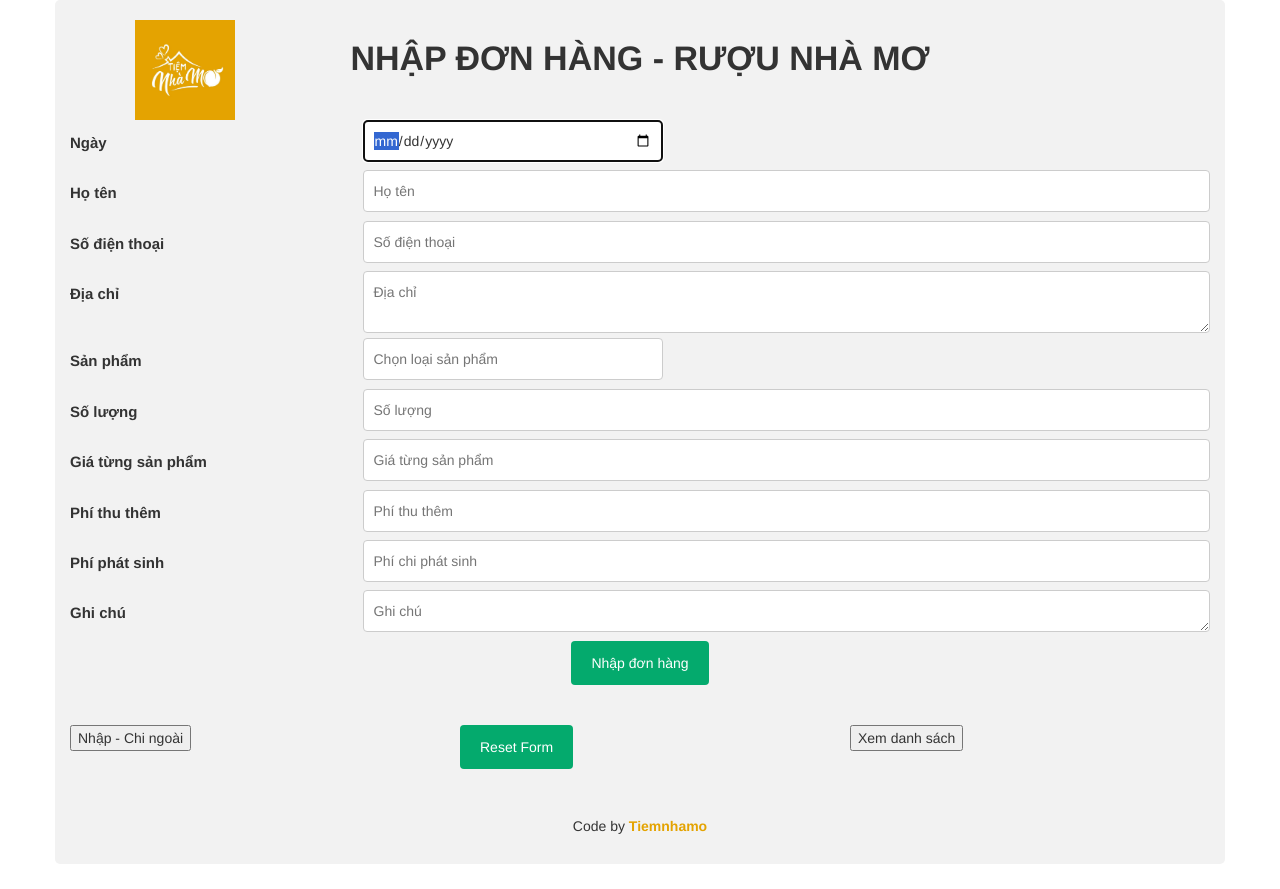
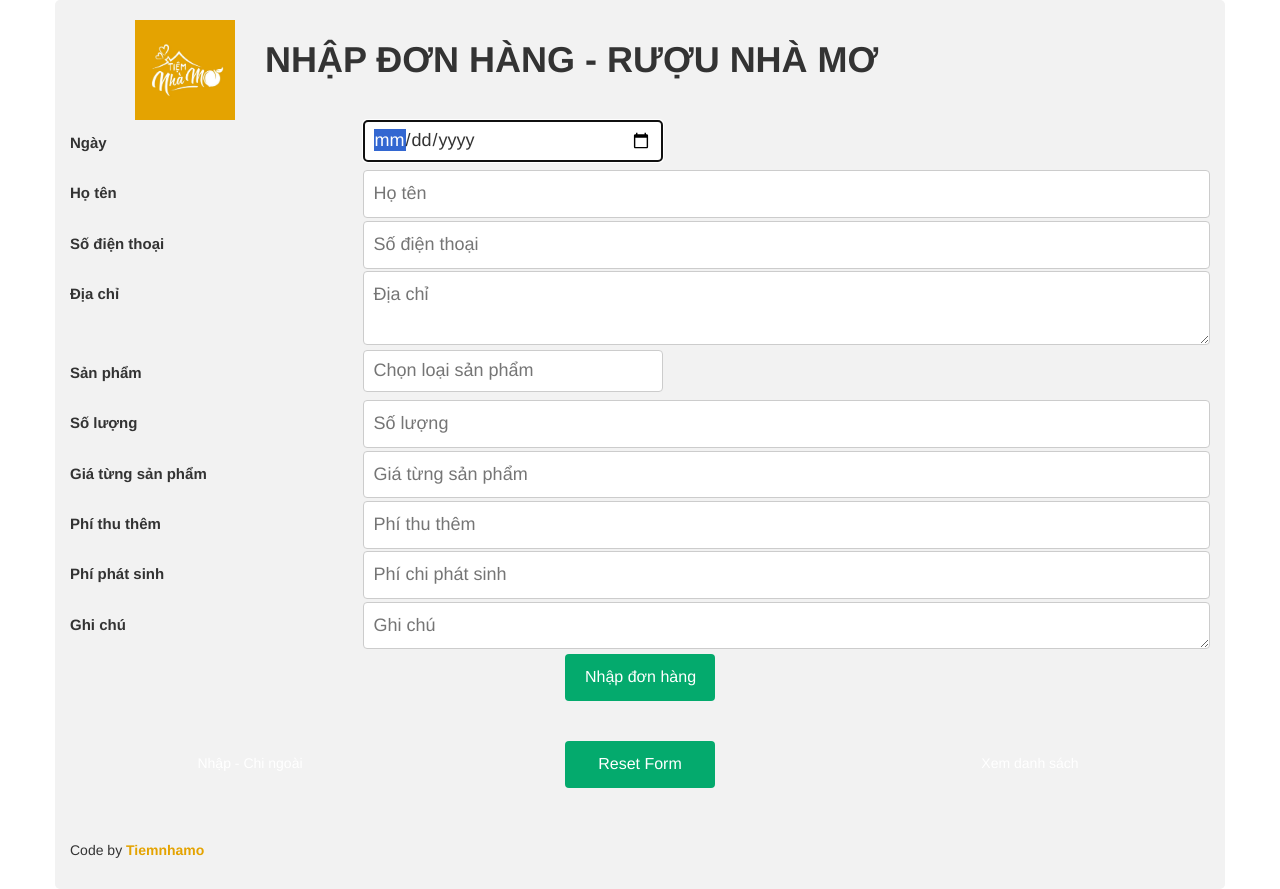
Before and after one commit to kegiubimat/winenhamo, a plain HTML site: page index.html in a window 1280 px wide. Before the commit the page ends 864 px from the top, so only its background shows below. Drawn offline with nearby package versions, Linux system fonts and the light colour scheme.

Commit message:
Update style.css

```diff
--- a/asset/css/style.css
+++ b/asset/css/style.css
@@ -4,14 +4,8 @@ input[type=text], select, textarea, .spinput, .spdate {
     border: 1px solid var(--input_border_color);
     border-radius: 4px;
     resize: vertical;
-  }
+    font-size: 18px !important;
 
-label {
-    padding: 12px 12px 12px 0;
-    display: inline-block;
-    font-weight: 200;
-    font-size: 1.5rem;
-    text-align: center;
   }
 
 input[type=submit]:hover {
@@ -24,34 +18,48 @@ input[type=submit] {
     border: none;
     border-radius: 4px;
     cursor: pointer;
+    font-size: 16px !important;
+  }
 
+input[type=button]:hover {
+    background-color: var(--btn_submit_hover2);
   }
+input[type=button] {
+    background-color: var(--btn_submit_color2);
+    color: white !important;
+    padding: 12px 20px;
+    border: none;
+    border-radius: 4px;
+
+}
+
+label {
+  padding: 12px 12px 12px 0;
+  display: inline-block;
+  font-weight: 200;
+  font-size: 1.5rem;
+  text-align: center;
+}
 
 .col-md-2 .logo{
   float: right;
 }
-.col-md-8 h1 {
-    text-align: center;
-  }
-.col-md-12 {
+
+.col-md-12, .col-md-4{
   display: flex;
   justify-content: center;
 }
-h1 {
-  font-size: 34px !important;
-}
-h5 {
-  text-align: center;
 
+.spinput, .spdate {
+    width: 300px;
+    height: 42px;
 }
 
-.spinput {
-    width: 300px;
-    height: 42px;
-
+#submit-button, #reset-button, #chingoai-button, #xemds-button{
+  min-width: 150px !important;
+  max-width: 150px !important;
 }
 
-.spdate{
-  width: 300px;
-  height: 42px;
+#chingoai-button, #xemds-button, #reset-button{
+margin-bottom: 5px;
 }
```
